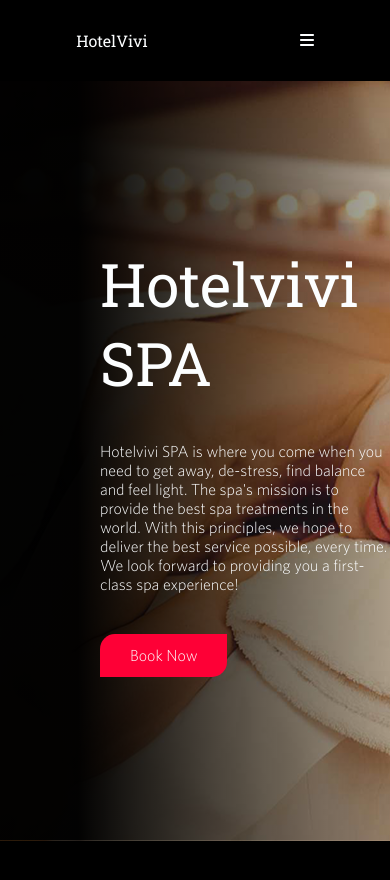
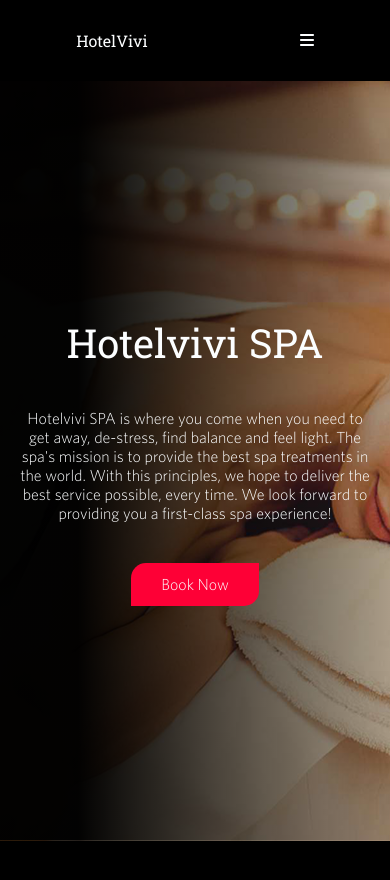
Before and after one commit to abrusu-collins/hotel-vivi, a React (Create React App) app: page /spa in a window 390 px wide. Shown: the top 880 px of the page. Built offline with nearby package versions, Linux system fonts and the light colour scheme.

Commit message:
SPA done

```diff
--- a/src/sass/_sparesponsiveness.scss
+++ b/src/sass/_sparesponsiveness.scss
@@ -52,20 +52,44 @@
     }
     & .spa-services {
       & .spa-services-head {
-        @include head_style;
-      }
-      & .spa-services-head {
         font-size: 40px;
       }
       & .all-spa-services {
         grid-template-columns: repeat(1, 1fr);
         & .service {
-              & .each-service-details {
-                margin-top: 20px;
-                text-align: center;
-              }
+          & .each-service-details {
+            margin-top: 20px;
+            text-align: center;
+          }
         }
       }
     }
   }
 }
+@media screen and (max-width: 495px) {
+  .spa {
+    .spa-hero {
+      justify-content: center;
+      background-position: center;
+      & div {
+        margin: 0;
+        width: 90%;
+        text-align: center;
+      }
+    }
+  }
+}
+@media screen and (max-width: 395px) {
+  .spa {
+    & .spa-hero {
+      & div {
+        & .spa-hero-head {
+            font-size: 40px;
+          }
+      }
+    }
+    & .time-off{
+        width: 90%;
+    }
+  }
+}
--- a/src/styles/index.css
+++ b/src/styles/index.css
@@ -947,12 +947,6 @@ video {
     font-size: 40px;
   }
   .spa .spa-services .spa-services-head {
-    font-size: 60px;
-    padding: 50px 0;
-    font-family: "Roboto Slab", serif;
-    text-align: center;
-  }
-  .spa .spa-services .spa-services-head {
     font-size: 40px;
   }
   .spa .spa-services .all-spa-services {
@@ -963,3 +957,22 @@ video {
     text-align: center;
   }
 }
+@media screen and (max-width: 495px) {
+  .spa .spa-hero {
+    justify-content: center;
+    background-position: center;
+  }
+  .spa .spa-hero div {
+    margin: 0;
+    width: 90%;
+    text-align: center;
+  }
+}
+@media screen and (max-width: 395px) {
+  .spa .spa-hero div .spa-hero-head {
+    font-size: 40px;
+  }
+  .spa .time-off {
+    width: 90%;
+  }
+}
```
